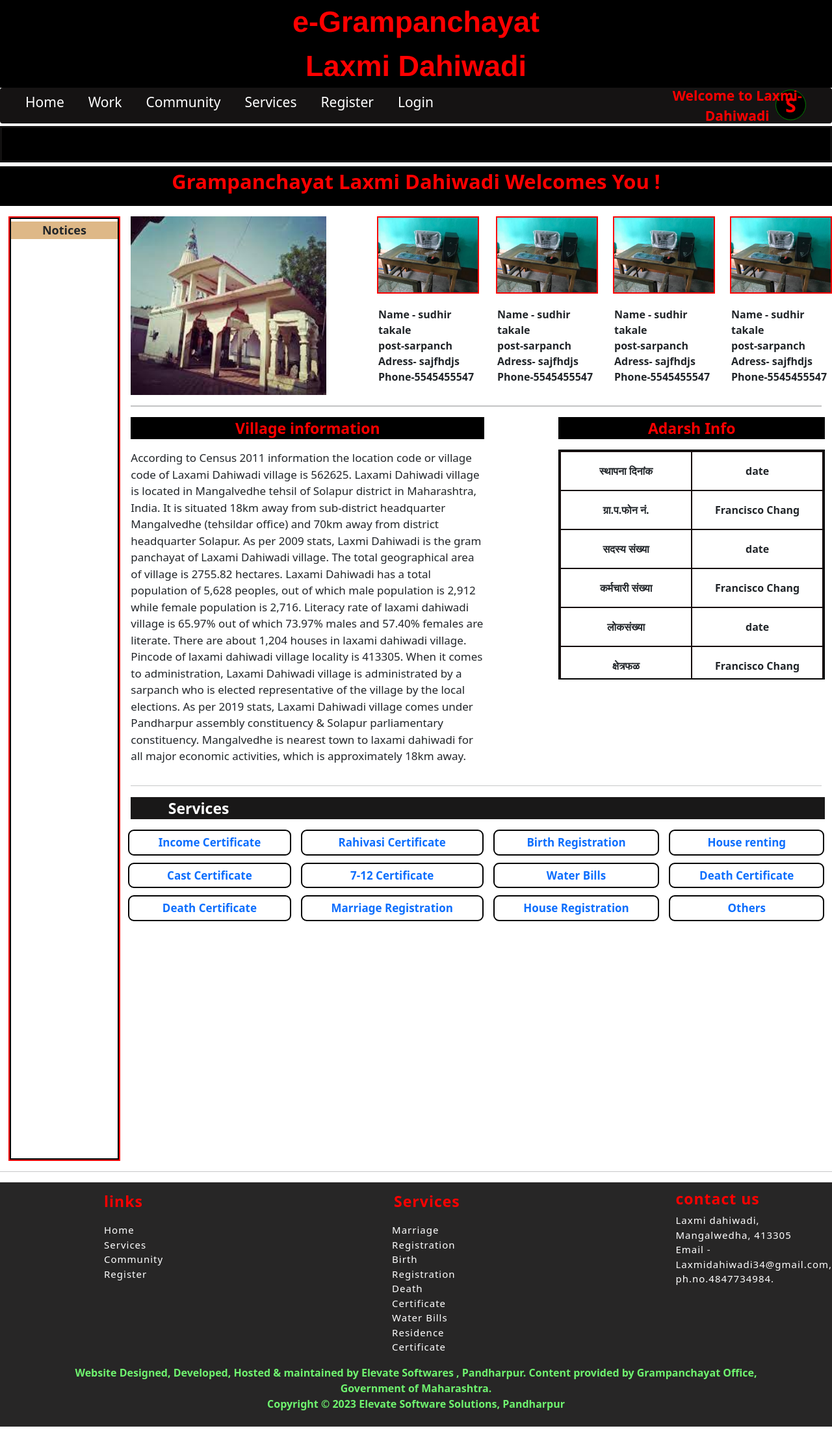
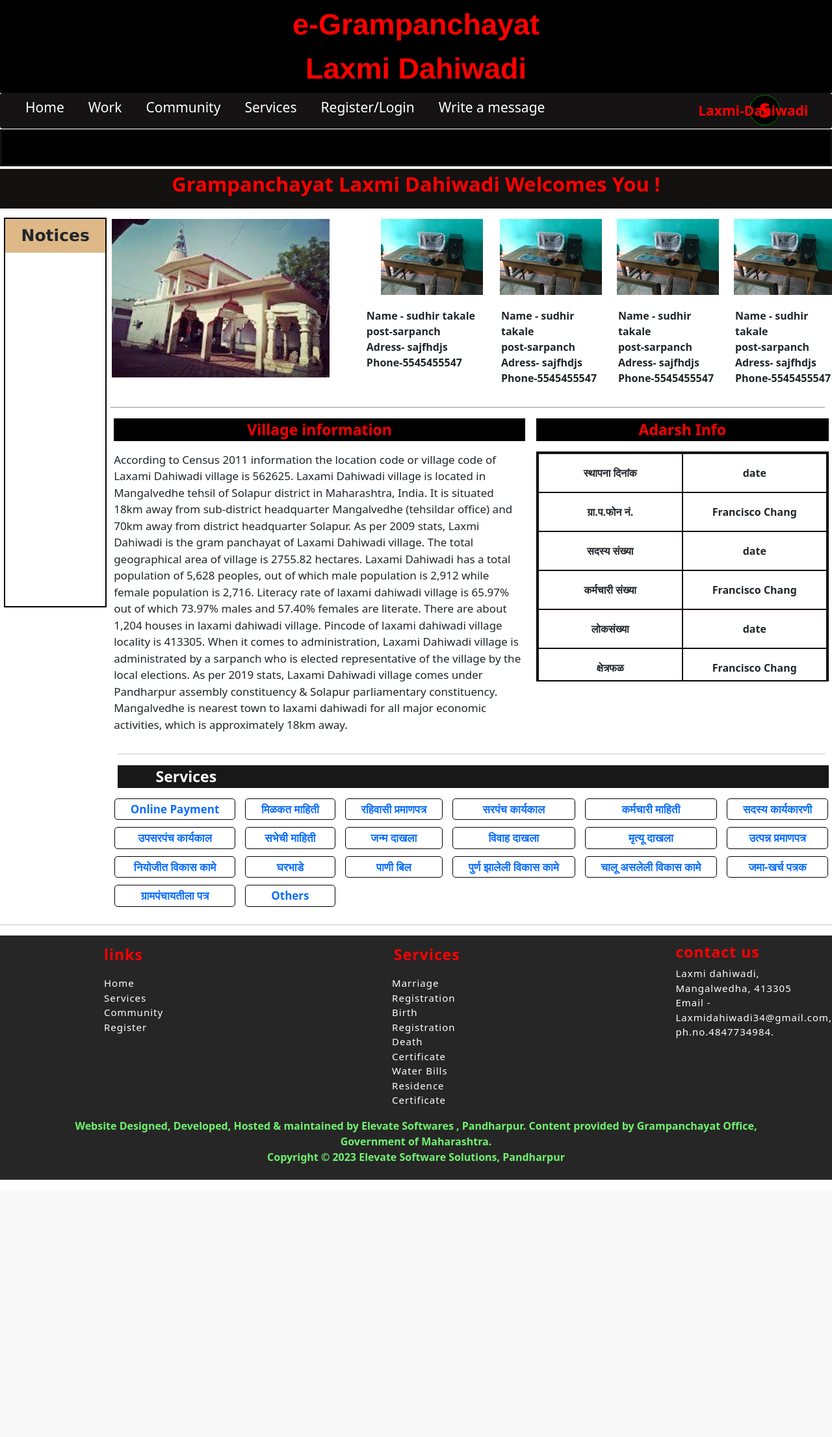
Before and after one commit to sudhir-takale/gramchaitanya-online-portal, a PHP site: page / in a window 1280 px wide. Shown: the whole page at 65% size. After the commit the page ends 1816 px from the top, so only its background shows below. Run offline with PHP 8.4, Linux system fonts and the light colour scheme.

Commit message:
new commit

```diff
--- a/index.css
+++ b/index.css
@@ -1,12 +1,13 @@
 body {
   /* background-image: url("images/backimage.jpg"); */
-  font-family: "Franklin Gothic Medium", "Arial Narrow", Arial, sans-serif;
+  font-family: Verdana, Geneva, Tahoma, sans-serif;
+  width: 100%;
 
 }
 
 .maintext {
   text-align: center;
-  /* padding: 4px; */
+  padding: 4px;
   font-size: 45px;
   margin: 0%;
   width: auto;
@@ -51,20 +52,6 @@
 
 }
 
-.slider {
-  display: flex;
-  margin-top: 18px;
-  position: relative;
-  -webkit-transition: left 1s;
-  -moz-transition: left 1s;
-  -o-transition: left 1s;
-  transition: left 1s;
-}
-
-.slider img {
-  width: 200px;
-  height: auto;
-}
 
 nav a.active {
   background-color: #04aa6d;
@@ -80,10 +67,12 @@
 }
 
 .headline {
+  /* margin-top: -0.3%; */
+  margin-top: -0.17%;
   font-size: 31px;
   font-weight: 700;
   text-align: center;
-  background-color: black;
+  background-color: rgb(20, 17, 17);
   color: red;
   height: 61px;
 
@@ -94,19 +83,9 @@
 
 .sidebar {
   width: 125%;
-  margin-left: 1%;
-  height: auto;
+  margin-left: 0.5%;
+
 }
-
-
-
-
-
-
-
-
-
-
 
 
 table,
@@ -181,10 +160,19 @@
 
 
 
+.notice p {
+  background-color: burlywood;
+  font-size: 25px;
+  padding: 7px;
+  text-align: center;
+  font-weight: bolder;
+  font-family: Verdana, Geneva, Tahoma, sans-serif;
 
+  margin-top: 0%;
+}
 
 .innercontainer img {
-  border: 2px solid red;
+
   flex-direction: row;
   margin-left: 23px;
 
@@ -218,13 +206,13 @@
 
 .village {
 
-  width: 58%;
-  margin-left: 0.5%;
+  width: 60%;
+
 }
 
 
 .tableinfo {
-  margin-left: 10.5%;
+  margin-left: 1.5%;
   margin-right: 1%;
 }
 
@@ -237,9 +225,9 @@
 
 .list li {
 
-list-style: number;
-font-weight: 600;
-font-size: 17px;
+  list-style: number;
+  font-weight: 600;
+  font-size: 17px;
 
 }
 
@@ -249,21 +237,21 @@
 .container {
 
   display: grid;
-  grid-template-columns: auto auto auto auto;
+  grid-template-columns: auto auto auto auto auto auto;
   column-gap: 15px;
   row-gap: 11px;
   margin: 1%
-
 }
 
 .grid-item {
 
 
   color: black;
-  padding: 5px;
+  overflow: hidden;
+  padding: 3px;
   font-size: 17px;
-  border-radius: 9px;
-  border: 2px solid black;
+  border-radius: 5px;
+  border: 1px solid black;
   text-align: center;
 }
 
@@ -277,7 +265,7 @@
 .grid-item a:hover {
 
   font-weight: 700;
-color: red;
+  color: red;
 }
 
 
--- a/index.html
+++ b/index.html
@@ -5,7 +5,8 @@
     <meta charset="UTF-8">
     <meta http-equiv="X-UA-Compatible" content="IE=edge">
     <meta name="viewport" content="width=device-width, initial-scale=1.0">
-    <title>Home</title>
+    <title>Home laxmidahiwadi | online </title>
+    <link rel="icon" type="image/x-icon" href="images/icons8-house-with-garden-16.png">
     <link rel="stylesheet" href="index.css">
     <link rel="stylesheet" href="https://cdn.jsdelivr.net/npm/bootstrap@5.2.3/dist/css/bootstrap.min.css">
     <link rel="stylesheet" href="https://cdnjs.cloudflare.com/ajax/libs/font-awesome/4.7.0/css/font-awesome.min.css">
@@ -13,7 +14,6 @@
 </head>
 
 <body>
-
 
 
     <header style="position: sticky; top: 0%;">
@@ -27,22 +27,24 @@
                 <li><a href="index.html">Home</a></li>
                 <li><a href="work.html">Work</a></li>
                 <li><a href="community.html">Community</a></li>
-                <li><a href="service.html">Services</a></li>
-                <li><a href="register.html">Register</a></li>
-                <li><a href="login.html">Login</a></li>
+                <li><a href="#services">Services</a></li>
+                <li><a href="register.html">Register/Login</a></li>
+                <!-- <li><a href="login.html">Login</a></li> -->
+                <li><a href="register.html">Write a message</a></li>
                 <div>
 
                     <div
                         style="display: inline;position: absolute;top: 50%;-ms-transform: translateY(-50%); transform: translateY(-50%);">
-                        <span id="Login" style="color: red; font-weight: bold;"> Welcome to Laxmi-Dahiwadi
-
-                        </span>
+                        <span id="Login" style="color: red; font-weight: bold;width: 50px; margin-right: 34px;">
+                            Laxmi-Dahiwadi </span>
                     </div>
                 </div>
                 <div style="text-align: end;">
-                    <span id="dot"
-                        style=" margin-top: 3px; margin-right: 40px; font-size: 30px; background-color: rgb(0, 0, 0); text-align: center;color: red; font-weight: bold; border: 1px solid green;">
-                        S </span>
+
+     <a style="text-decoration: none;color: red; cursor: pointer;" href="#" onclick="makeVisible()"><span
+                            id="dot"
+                            style=" margin-top: 3px; margin-right:80px; font-size: 30px; background-color: rgb(0, 0, 0); text-align: center; font-weight: bold; border: 1px solid green;">S</a>
+                    </span>
                 </div>
 
 
@@ -50,8 +52,22 @@
 
 
         </nav>
+
+
+
+        <div id="seeprofile" class="profileclicked"
+            style="width: 260px ; height: 300px; border: 2px solid red; z-index: 3;
+position: absolute; float: right; right: 0.9%; opacity: 0.9; background-color: white; margin-top:0.7%; border-radius: 13px; visibility: hidden; ">
+
+        </div>
+
+
+
+
+
+
         <marquee behavior="side" direction="left" scrollamount="10"
-            style="border: 3px solid rgb(18, 17, 17); position: sticky; background-color: black; margin-top: 0.3%;">
+            style="border: 3px solid rgb(18, 17, 17); position: sticky; background-color: black; margin-top: 0.1%;">
             <div style="font-size: 23px; font-weight: bold;  color: white;">
                 <p>Generating random paragraphs can be an excellent way for writers to get their creative flow going at
                     the
@@ -66,31 +82,24 @@
 
     <div class="maincontainer" style="display: flexbox;">
 
-
-
-
-
-
-
-
-
-
-
-
-        <div class="sidebar" style="border:2px solid red">
-<div class="notice" style="border:2px solid black; width: auto; height: auto; ">
-<p style="background-color: burlywood; font-size: 18px; text-align: center; font-weight: 700; margin-top: 2%;">Notices</p>
-
+        <div class="sidebar">
+            <div class="notice" style="border:2px solid black; width: auto;  margin-top: -1%;  height: 600px; ">
+                <p> Notices</p>
                 <div class="list">
                     <marquee behavior="" direction="up">
-<ul>
+                        <ul style="height:500px">
                             <li>first section Lorem ipsum dolor sit amet consectetur adipisicing elit. Rem!</li>
                             <li>first section for the new row section</li>
-<li>first section Lorem ipsum dolor sit, amet consectetur adipisicing elit. Repudiandae delectus dignissimos non?</li>
+                            <li>first section Lorem ipsum dolor sit, amet consectetur adipisicing elit. Repudiandae
+                                delectus dignissimos non?</li>
 
-<li>first section Lorem ipsum dolor, sit amet consectetur adipisicing elit. Vero, numquam doloribus? Earum eius error temporibus veritatis illo enim placeat deleniti?</li>
-<li>first section Lorem ipsum dolor sit amet, consectetur adipisicing elit. Consequuntur aspernatur sint voluptate.</li>
-<li>first section Lorem ipsum dolor, sit amet consectetur adipisicing elit. Est, similique reiciendis aspernatur esse dolore sunt saepe qui quos doloribus ipsam repudiandae vitae unde!</li>
+                            <li>first section Lorem ipsum dolor, sit amet consectetur adipisicing elit. Vero, numquam
+                                doloribus? Earum eius error temporibus veritatis illo enim placeat deleniti?</li>
+                            <li>first section Lorem ipsum dolor sit amet, consectetur adipisicing elit. Consequuntur
+                                aspernatur sint voluptate.</li>
+                            <li>first section Lorem ipsum dolor, sit amet consectetur adipisicing elit. Est, similique
+                                reiciendis aspernatur esse dolore sunt saepe qui quos doloribus ipsam repudiandae vitae
+                                unde!</li>
 
 
                         </ul>
@@ -108,14 +117,15 @@
         <div>
             <div class="outercontainer" style="display: flex;">
 
-                <img style="width: 372px; height: auto; margin-left: 1.5%;" src="images/laxmi temple.jfif" alt="">
+                <img style="width: 399px; margin-top: 0%; height: 244px; margin-left: 0.7%;"
+                    src="images/laxmi temple.jfif" alt="">
 
 
 
                 <div class="innercontainer" style="display: flex; margin-left: 5%;">
 
                     <div style="margin-right: 3px;" class="information"><img src="images/D2.jpeg" alt="">
-                        <p class="postinfo" style="margin-left: 25px;">Name - sudhir takale <br>
+                        <p class="postinfo" style="margin-left: 0.5%;">Name - sudhir takale <br>
                             post-sarpanch <br>
 
                             Adress- sajfhdjs <br>
@@ -156,12 +166,13 @@
             </div>
 
 
-            <hr style="height: 2px; margin-left: 1.5%; margin-right: 1.5%; background-color: black;">
+            <hr style="height: 2px; margin-left: 0.5%; margin-right: 1.5%; background-color: black;">
 
             <div class="graminfo" style="display: flex;">
 
                 <div class="village">
-                    <p style="font-size:23px; text-align: center; color: red;background-color: black; font-weight: 600;">
+                    <p
+                        style="font-size:23px; text-align: center; color: red;background-color: black; font-weight: 600;">
                         Village information</p>
                     <p style="font-size: 17px; font-weight: 500;"> According to Census 2011 information the location
                         code or
@@ -338,27 +349,33 @@
             </div>
             <hr style="height: 2px; margin-left: 1.5%; margin-right: 1.5%;">
 
-<div class="services">
+            <div class="services" id="services">
 
-<p style="background-color: rgb(25, 24, 24); color: white; font-weight: 700;margin-left: 1.5%;margin-right: 1%; font-size: 17px;"><span style="margin-left: 5%; font-size: 23px; padding: 4px;">Services</span></p>
+                <p
+                    style="background-color: rgb(25, 24, 24); color: white; font-weight: 700;margin-left: 1.5%;margin-right: 1%; font-size: 17px;">
+                    <span style="margin-left: 5%; font-size: 23px; padding: 4px;">Services</span>
+                </p>
                 <div class="container">
-    <div class="grid-item"><a href="#">Income Certificate</a></div>
-    <div class="grid-item"><a href="#">Rahivasi Certificate</a></div>
-    <div class="grid-item"><a href="#">Birth Registration</a></div>
-    <div class="grid-item"><a href="#">House renting</a></div>
-    <div class="grid-item"><a href="#">Cast Certificate</a></div>
-    <div class="grid-item"><a href="#">7-12 Certificate</a></div>
-    <div class="grid-item"><a href="#">Water Bills</a></div>
-    <div class="grid-item"><a href="#">Death Certificate</a></div>
-    <div class="grid-item"><a href="#">Death Certificate</a></div>
-    <div class="grid-item"><a href="#">Marriage Registration</a></div>
-    <div class="grid-item"><a href="#">House Registration</a></div>
+                    <div class="grid-item"><a href="#">Online Payment</a></div>
+                    <div class="grid-item"><a href="#">मिळकत माहिती</a></div>
+                    <div class="grid-item"><a href="#"> रहिवासी प्रमाणपत्र</a></div>
+                    <div class="grid-item"><a href="community.html"> सरपंच कार्यकाल</a></div>
+                    <div class="grid-item"><a href="community.html">कर्मचारी माहिती</a></div>
+                    <div class="grid-item"><a href="#">सदस्य कार्यकारणी</a></div>
+                    <div class="grid-item"><a href="#">उपसरपंच कार्यकाल</a></div>
+                    <div class="grid-item"><a href="#">सभेची माहिती</a></div>
+                    <div class="grid-item"><a href="#">जन्म दाखला</a></div>
+                    <div class="grid-item"><a href="#">विवाह दाखला</a></div>
+                    <div class="grid-item"><a href="#">मृत्यू दाखला</a></div>
+                    <div class="grid-item"><a href="#">उत्पन्न प्रमाणपत्र</a></div>
+                    <div class="grid-item"><a href="work.html">नियोजीत विकास कामे</a></div>
+                    <div class="grid-item"><a href="#">घरभाडे</a></div>
+                    <div class="grid-item"><a href="#">पाणी बिल</a></div>
+                    <div class="grid-item"><a href="work.html">पुर्ण झालेली विकास कामे</a></div>
+                    <div class="grid-item"><a href="work.html">चालू असलेली विकास कामे</a></div>
+                    <div class="grid-item"><a href="#">जमा-खर्च पत्रक</a></div>
+                    <div class="grid-item"><a href="#">ग्रामपंचायतीला पत्र</a></div>
                     <div class="grid-item"><a href="#">Others</a></div>
-
-</div>
-
-
-
 
                 </div>
 
@@ -371,11 +388,13 @@
 
 
 
-        </div>
 
 
 
 
+            </div>
+
+        </div>
 
     </div>
 
@@ -458,7 +477,21 @@
 
 
 
+    <script>
 
+
+        function makeVisible() {
+
+            var x = document.getElementById("seeprofile");
+            if (x.style.visibility === "hidden") {
+                x.style.visibility = "visible";
+            } else {
+                x.style.display = "none";
+            }
+        }
+
+
+    </script>
 
 
 
```
Also changed, not shown: work.css (+54 -2 lines), work.html (+432 -15 lines), images/icons8-house-with-garden-16.png (added). Lines whose indentation alone changed are shown as unchanged.
